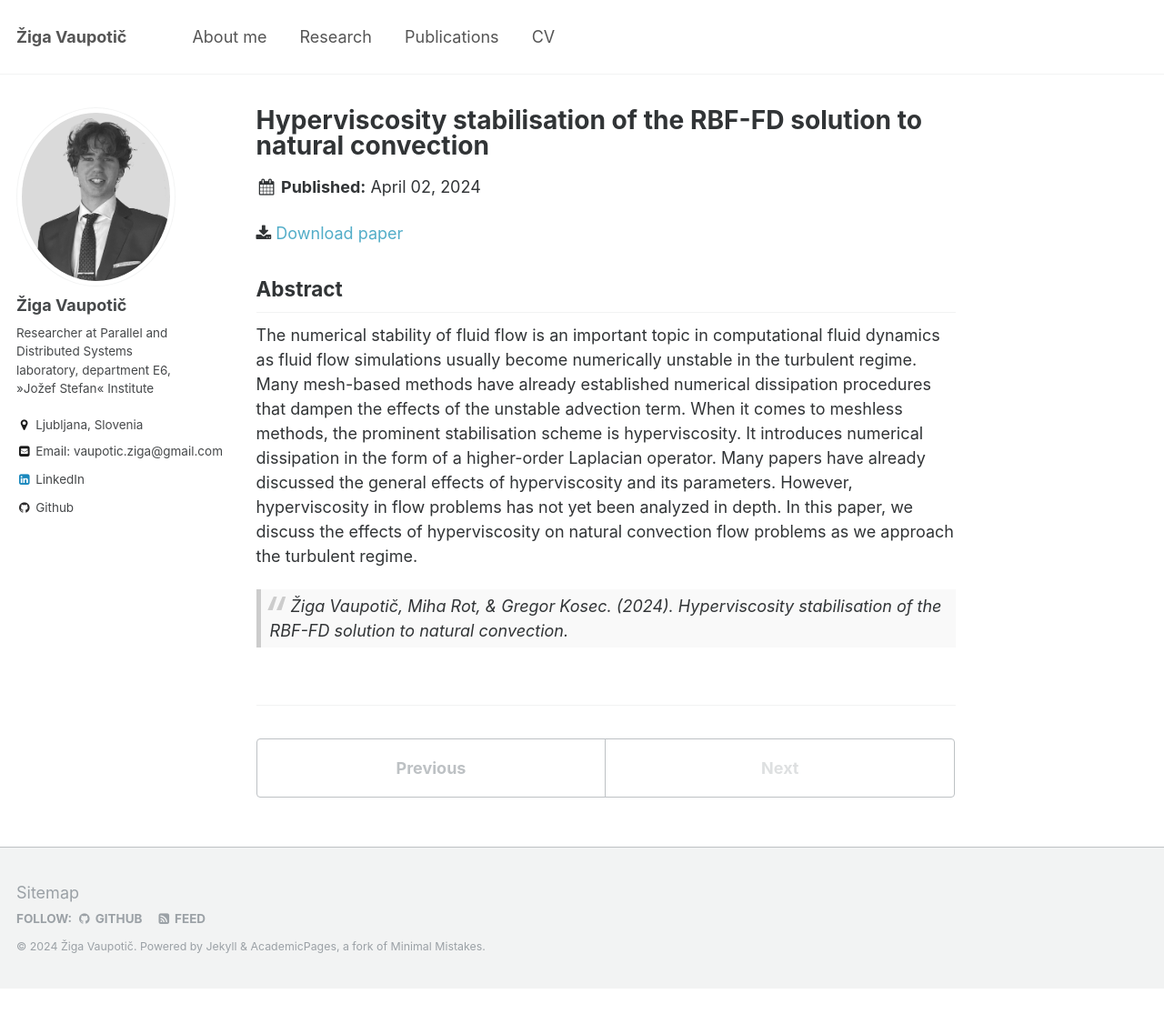
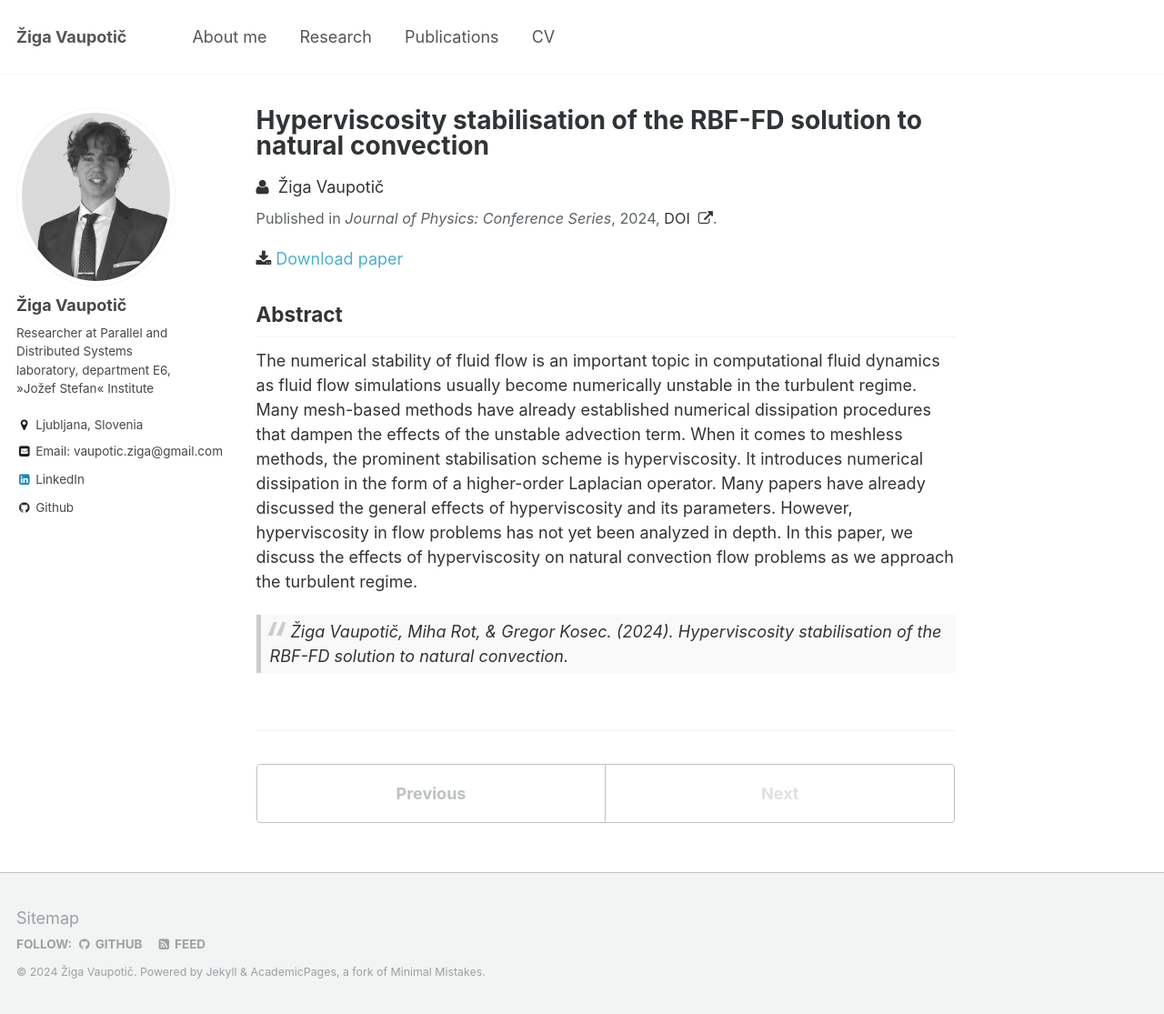
Before and after one commit to ziga-vaupotic/ziga-vaupotic.github.io, a Jekyll site: the page built from _publications/2024-04-02-hvdvd.md, in a window 1280 px wide and 1115 px high. Shown: the whole window at 91% size. Built offline with Jekyll 4.4.1, drawn with Linux system fonts in a browser that asks for light colours.

Commit message:
Small update

```diff
--- a/_publications/2024-04-02-hvdvd.md
+++ b/_publications/2024-04-02-hvdvd.md
@@ -6,7 +6,8 @@ permalink: /publication/2024-04-02-hvd
 excerpt: 'In this research paper, we studied the effect of Hyperviscosity on the De Vahl Davis natural convection test case.'
 date: 2024-04-02
 localfile: 'papers/CP__Hyperviscosity_stabilisation_on_the_RBF_FD_solution_to_natural_convection.pdf'
-doi: '10.48550/arXiv.2404.01919'
+doi: '10.1088/1742-6596/2766/1/012160'
+journal: 'Journal of Physics: Conference Series'
 citation: "Žiga Vaupotič, Miha Rot, & Gregor Kosec. (2024). Hyperviscosity stabilisation of the RBF-FD solution to natural convection."
 ---
 
```
